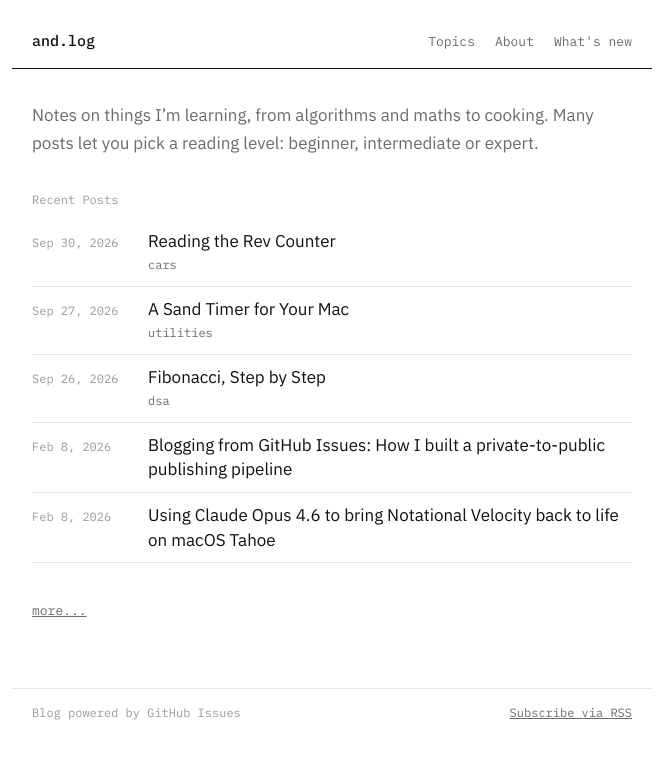
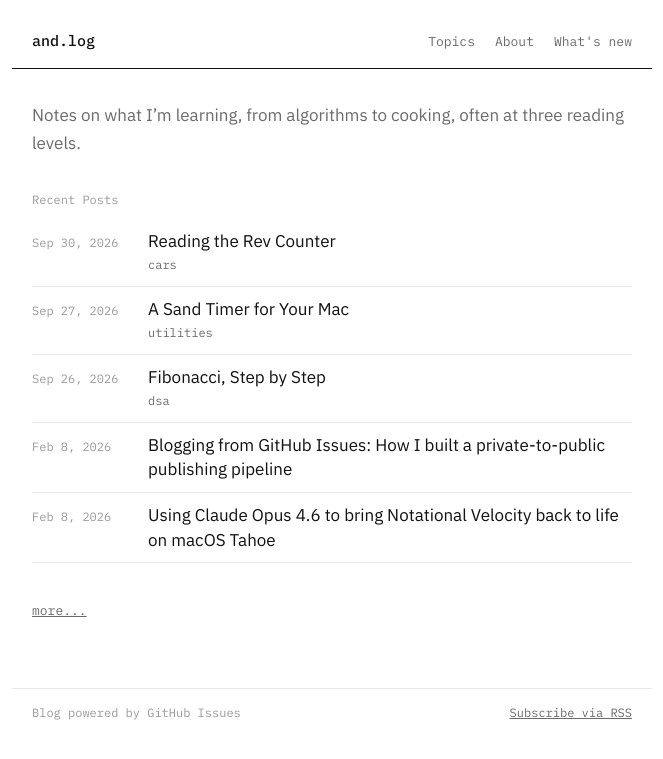
Before and after one commit to and/and.github.io, a Jekyll site: the page built from index.md, in a window 1280 px wide. Shown: the top 759 px of the page, without its empty margins (308-971 px from the left). Built offline with Jekyll 4.4.1, drawn with Linux system fonts in a browser that asks for light colours.

Commit message:
A shorter line at the top of the home page
Co-Authored-By: Claude Opus 5.5 <noreply@anthropic.com>

```diff
--- a/index.md
+++ b/index.md
@@ -3,4 +3,4 @@ layout: home
 title: "and.log"
 ---
 
-Notes on things I'm learning, from algorithms and maths to cooking. Many posts let you pick a reading level: beginner, intermediate or expert.
+Notes on what I'm learning, from algorithms to cooking, often at three reading levels.
```
